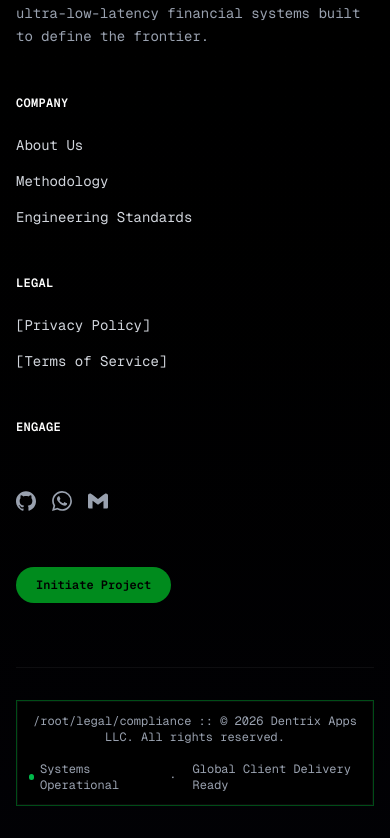
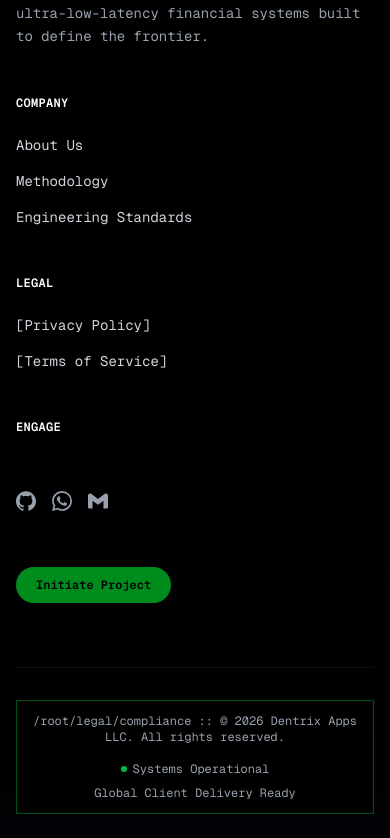
Before and after one commit to Denis-Arzu/myportfoliowebsite, a Next.js app: page /products in a window 390 px wide. Shown: the part 2580-3418 px from the top of the page. Built offline with nearby package versions, Linux system fonts and the light colour scheme.

Commit message:
feat: add HeroSection component and placeholder privacy policy and terms of service pages

```diff
--- a/app/(home)/components/Footer.tsx
+++ b/app/(home)/components/Footer.tsx
@@ -98,10 +98,10 @@ export const Footer = () => {
             <p className="text-gray-400 text-xs text-center sm:text-left font-mono">
               /root/legal/compliance :: © {currentYear} Dentrix Apps LLC. All rights reserved.
             </p>
-            <div className="flex gap-4 text-xs text-gray-400 font-mono items-center">
+            <div className="flex flex-wrap gap-x-4 gap-y-2 text-xs text-gray-400 font-mono items-center justify-center sm:justify-start">
               <span className="flex items-center gap-1.5"><span className="w-1.5 h-1.5 rounded-full bg-green-500 animate-pulse"></span> Systems Operational</span>
-              <span>·</span>
-              <span>Global Client Delivery Ready</span>
+              <span className="hidden sm:inline">·</span>
+              <span className="text-center sm:text-left">Global Client Delivery Ready</span>
             </div>
           </div>
         </div>
--- a/app/(home)/components/HeroSection.tsx
+++ b/app/(home)/components/HeroSection.tsx
@@ -51,7 +51,7 @@ const slides: Slide[] = [
         gradient: "linear-gradient(135deg, oklch(0.65 0.15 60 / 0.8) 0%, oklch(0.15 0.05 60 / 0.9) 100%)",
         accent: "oklch(0.65 0.15 60)",
         iconPath: "M13 7h8m0 0v8m0-8l-8 8-4-4-6 6",
-        span: "col-span-2",
+        span: "col-span-1 sm:col-span-2",
       },
       {
         id: "web_dev",
@@ -113,7 +113,7 @@ const slides: Slide[] = [
         gradient: "linear-gradient(135deg, oklch(0.55 0.18 245 / 0.8) 0%, oklch(0.15 0.05 245 / 0.9) 100%)",
         accent: "oklch(0.55 0.18 245)",
         iconPath: "M3 15a4 4 0 004 4h9a5 5 0 10-.1-9.999 5.002 5.002 0 10-9.78 2.096A4.001 4.001 0 003 15z",
-        span: "col-span-2",
+        span: "col-span-1 sm:col-span-2",
       },
     ]
   }
@@ -258,7 +258,7 @@ const HeroSection = () => {
                 animate={{ opacity: 1, x: 0, filter: "blur(0px)" }}
                 exit={{ opacity: 0, x: -50 * direction, filter: "blur(8px)" }}
                 transition={{ duration: 0.5, ease: [0.16, 1, 0.3, 1] }}
-                className="grid grid-cols-2 gap-3"
+                className="grid grid-cols-1 sm:grid-cols-2 gap-3"
               >
                 {current.boards.map((board, bIdx) => (
                   <ServiceBentoCard key={board.id} board={board} isPriority={activeSlide === 0 && bIdx < 2} />
--- a/app/privacy-policy/page.tsx
+++ b/app/privacy-policy/page.tsx
@@ -143,7 +143,7 @@ export default function PrivacyPolicy() {
         </div>
 
         {/* Footer Navigation */}
-        <div className="mt-12 flex justify-between items-center text-xs text-[oklch(0.8_0_0/0.5)]">
+        <div className="mt-12 flex flex-col sm:flex-row justify-between items-center gap-4 sm:gap-0 text-center sm:text-left text-xs text-[oklch(0.8_0_0/0.5)]">
           <a href="/" className="hover:text-[oklch(0.85_0.3_150)] transition-colors">
             &lt; RETURN_TO_ROOT
           </a>
--- a/app/terms-of-service/page.tsx
+++ b/app/terms-of-service/page.tsx
@@ -111,7 +111,7 @@ export default function TermsOfService() {
         </div>
 
         {/* Footer Navigation */}
-        <div className="mt-12 flex justify-between items-center text-xs text-[oklch(0.8_0_0/0.5)]">
+        <div className="mt-12 flex flex-col sm:flex-row justify-between items-center gap-4 sm:gap-0 text-center sm:text-left text-xs text-[oklch(0.8_0_0/0.5)]">
           <a href="/privacy-policy" className="hover:text-[oklch(0.85_0.3_150)] transition-colors">
             &lt; RETURN_TO_PRIVACY_POLICY
           </a>
```
